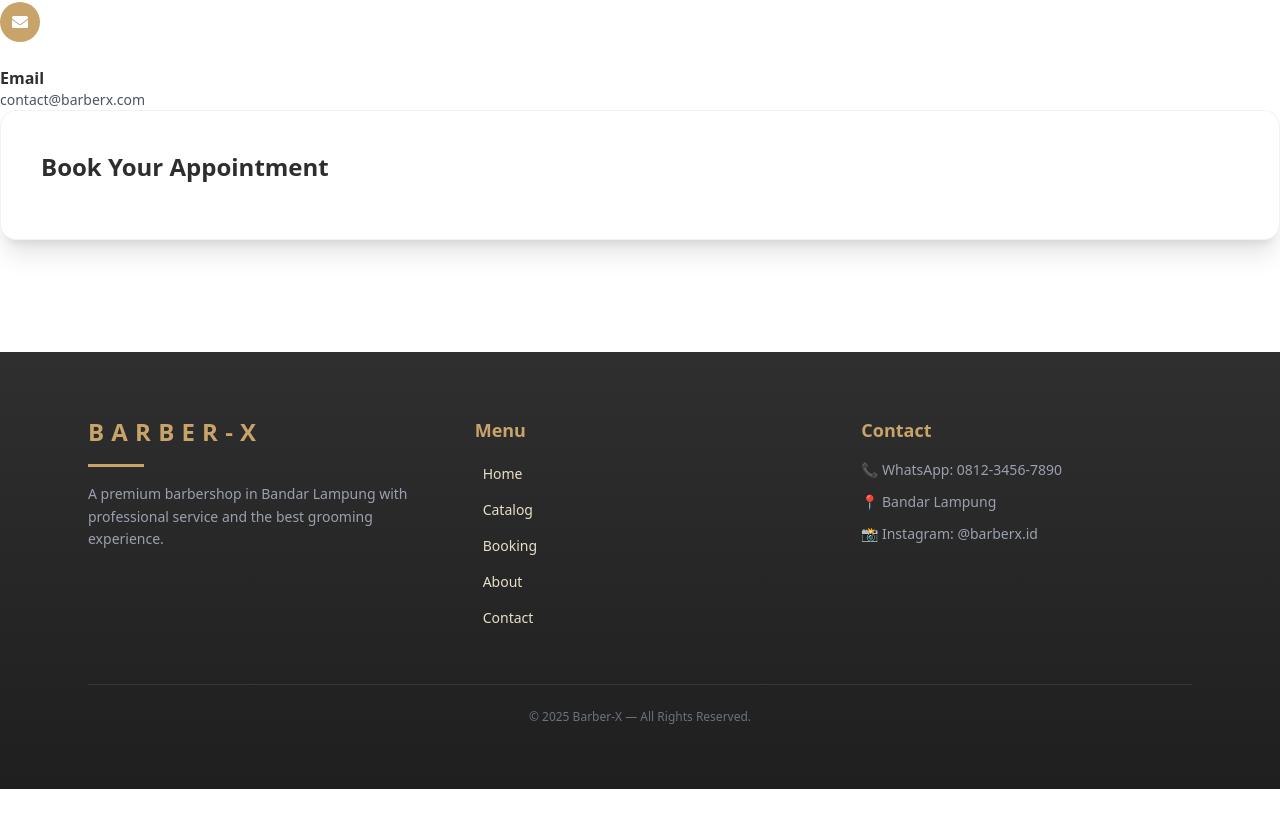
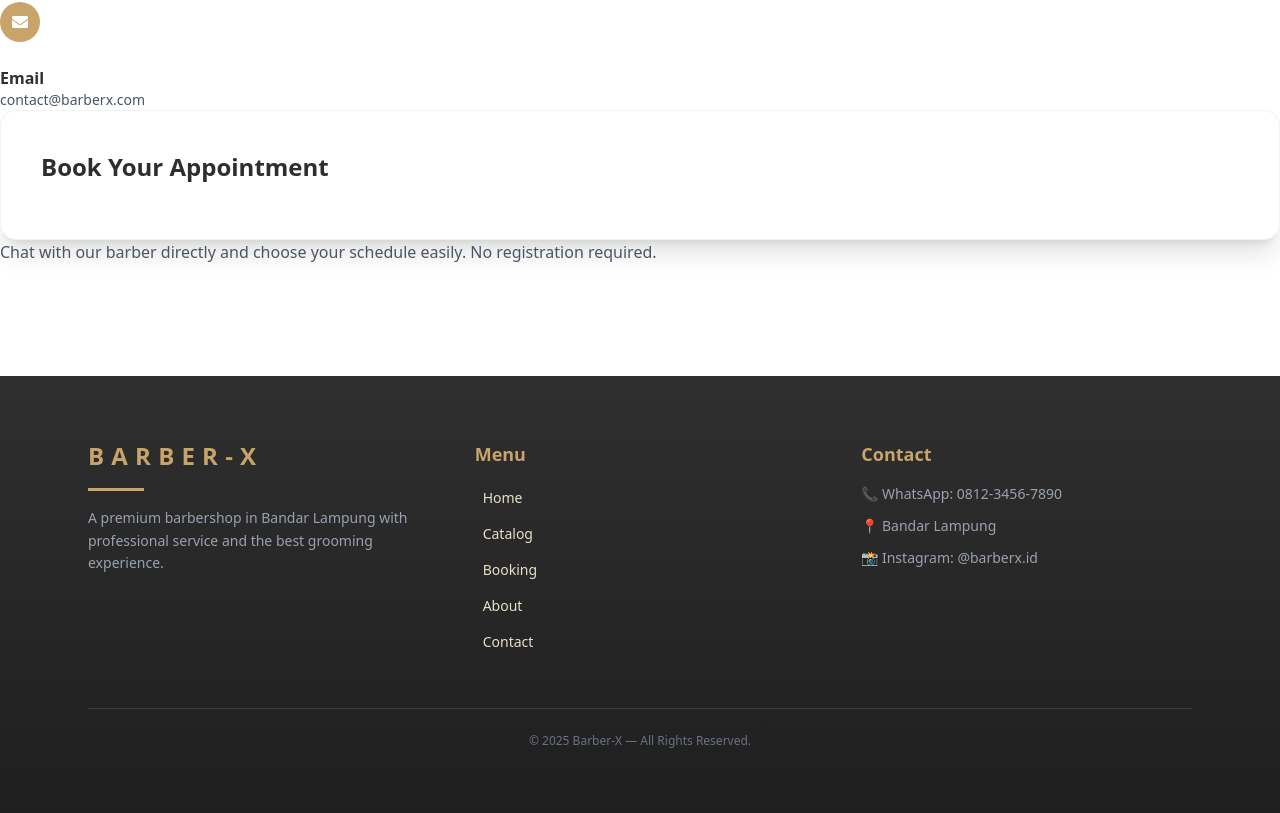
Before and after one commit to NaswaNovellia-23312014/Barber-x, a Next.js app in the folder web/: page / in a window 1280 px wide. Shown: the part 3314-4127 px from the top of the page. Before the commit the page ends 4103 px from the top, so only its background shows below. Built offline with nearby package versions, Linux system fonts and the light colour scheme.

Commit message:
feat: menambahkan deskripsi pada kartu booking WhatsApp

```diff
--- a/web/src/app/(main)/page.tsx
+++ b/web/src/app/(main)/page.tsx
@@ -210,6 +210,10 @@ export default function Home() {
           Book Your Appointment
         </h3>
       </div>
+      <p className="text-gray-600 mb-8">
+        Chat with our barber directly and choose your schedule easily. No
+        registration required.
+      </p>
     </div>
   );
 }
```
